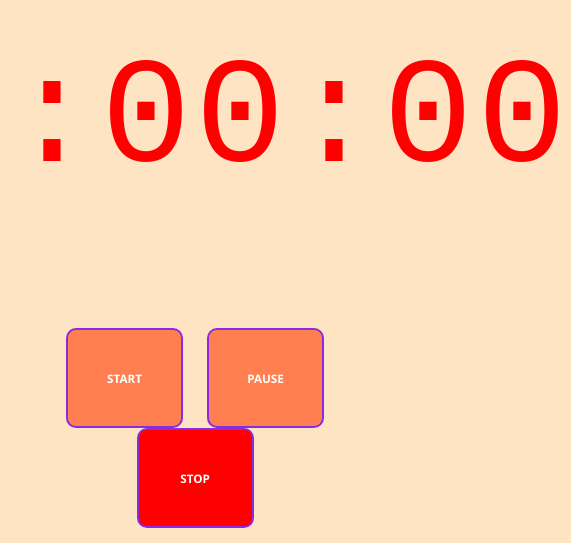
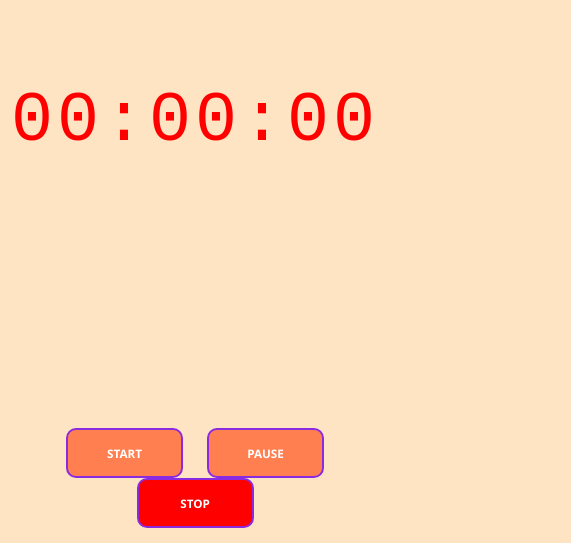
Before and after one commit to kiettrantuan3007/kiettrantuan3007.github.io, a plain HTML site: page index.html in a window 390 px wide. Shown: the part 301-844 px from the top of the page, 571 px wide, since content can reach past the window. Drawn offline with Linux system fonts and the light colour scheme.

Commit message:
Update style.css

```diff
--- a/style.css
+++ b/style.css
@@ -57,3 +57,12 @@ body {
 .stop {
     background-color: red!important;
 }
+
+@media (max-width: 480px) {
+    .clock {
+        font-size: 70px;
+    }
+    .btn {
+        height: 50px;
+    }
+}
```
